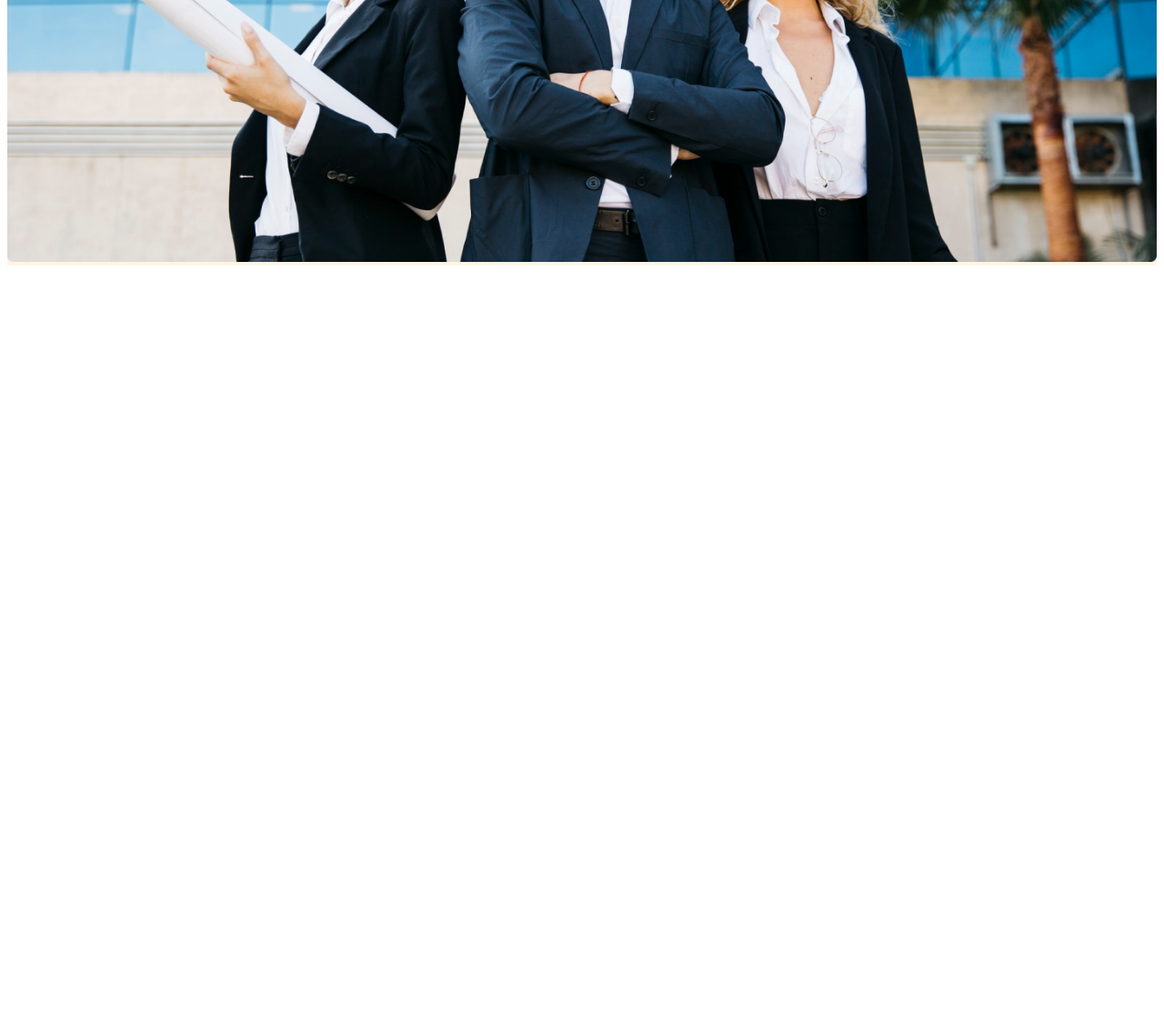
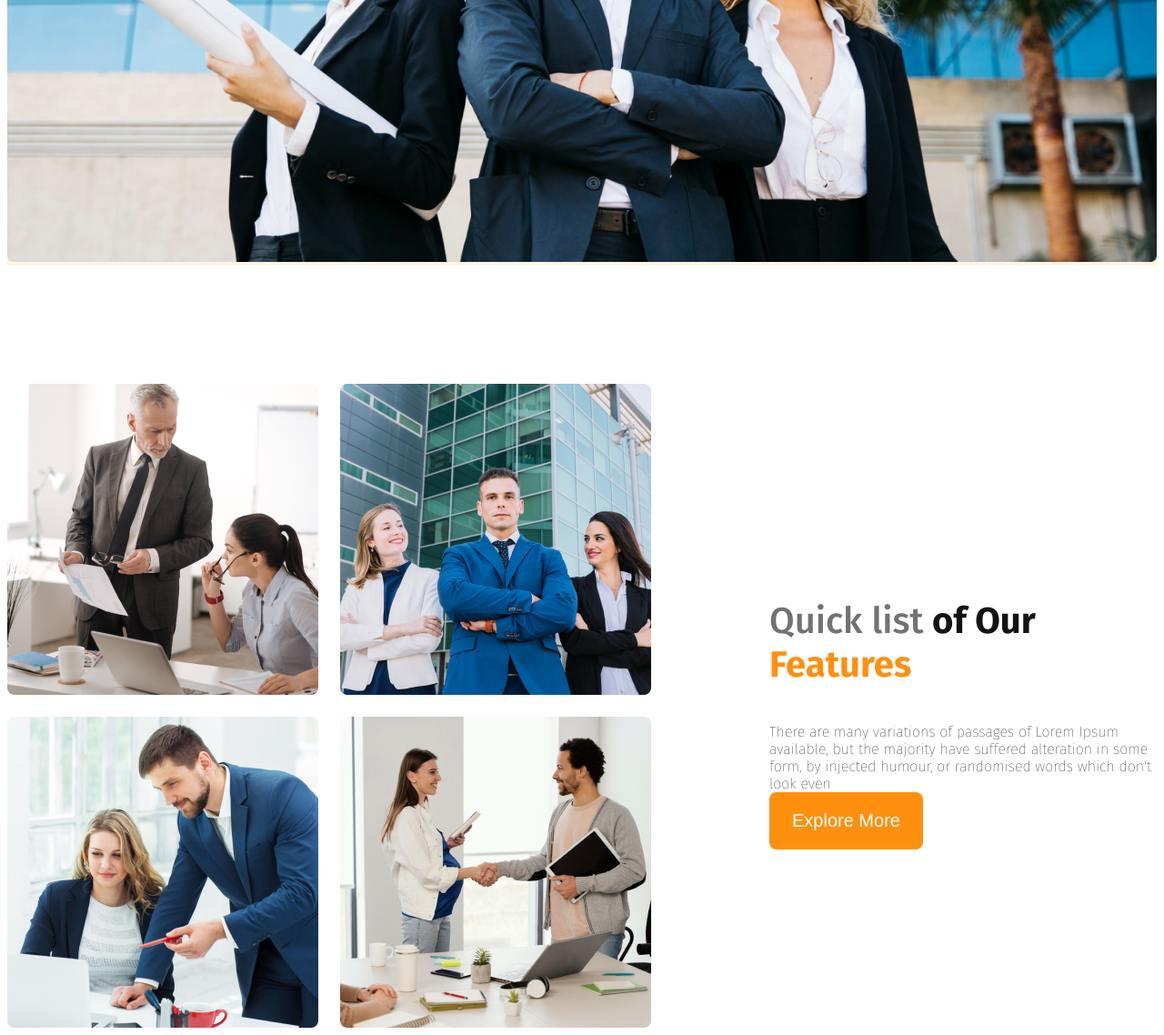
Before and after one commit to paul-96-shimu/g3-new-file, a plain HTML site: page index.html in a window 1280 px wide. Shown: the part 869-2007 px from the top of the page at 91% size. Before the commit the page ends 1169 px from the top, so only its background shows below. Drawn offline with nearby package versions, Linux system fonts and the light colour scheme.

Commit message:
added features file

```diff
--- a/index.html
+++ b/index.html
@@ -33,7 +33,25 @@
         </div>
     </header>
     <main>
+        <section class="teams display-flex">
+            <div class="team-img-container">
+                <img src="images/team1.png" alt="two arxhitect discussing about design">
+                <img src="images/team2.png" alt="two arxhitect discussing about design">
+                <img src="images/team3.png" alt="two arxhitect discussing about design">
+                <img src="images/team4.png" alt="two arxhitect discussing about design">
 
+            </div>
+            <div class="our-feature">
+                <h3 class="feature-title"><span id="quick-list">Quick list</span> <span class="of-our">of Our</span>
+                    <span id="features">Features</span>
+                </h3>
+                <div class="feature-description">There are many variations of passages of Lorem Ipsum available, but the
+                    majority have suffered alteration in some form, by injected humour, or randomised words which don't
+                    look even</div>
+                <button class="btn-primary">Explore More</button>
+            </div>
+
+        </section>
     </main>
     <footer>
 
--- a/style.css/g3.css
+++ b/style.css/g3.css
@@ -22,6 +22,14 @@
     text-align: center;
 }
 
+main>section {
+    margin-top: 130px;
+}
+
+main {
+    max-width: 1440px;
+    margin: 0 auto;
+}
 
 /* header style */
 .nav-item {
@@ -87,6 +95,44 @@
     width: 100%;
 }
 
+/* team features style */
+.teams {
+    align-items: center;
+}
+
+.team-img-container {
+    display: grid;
+    grid-template-columns: repeat(2, 1fr);
+    gap: 24px;
+}
+
+.our-feature {
+    margin-left: 130px;
+    max-width: 530px;
+
+}
+
+.feature-title {
+    font-size: 2.5rem;
+    font-weight: 700;
+
+}
+
+#quick-list {
+    color: var(--Dark-03, #727272);
+    font-weight: 500;
+}
+
+#features {
+    color: #FF900E;
+    font-weight: 700;
+}
+
+.of-our {
+    color: var(--Dark-01, #131313);
+    font-weight: 700;
+}
+
 /* responsive media query */
 @media screen and (max-width:576px) {
 
```
